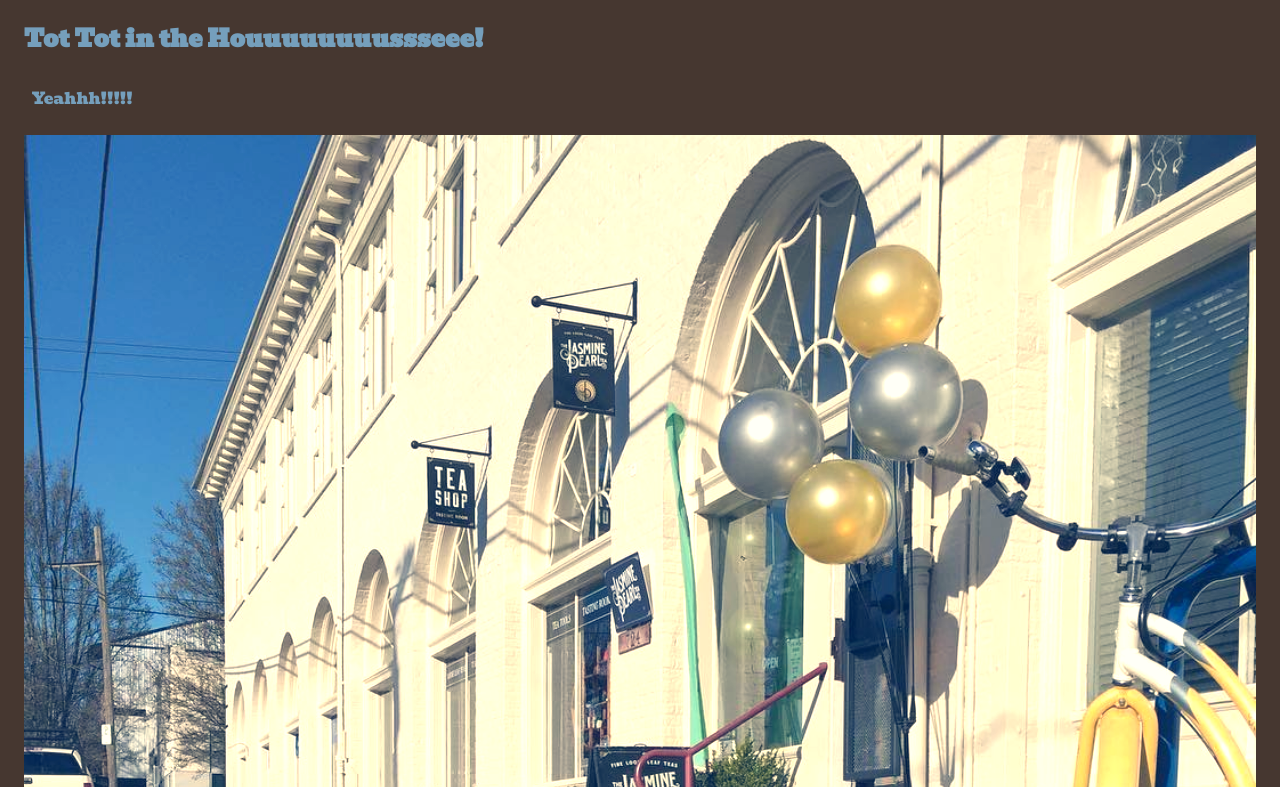
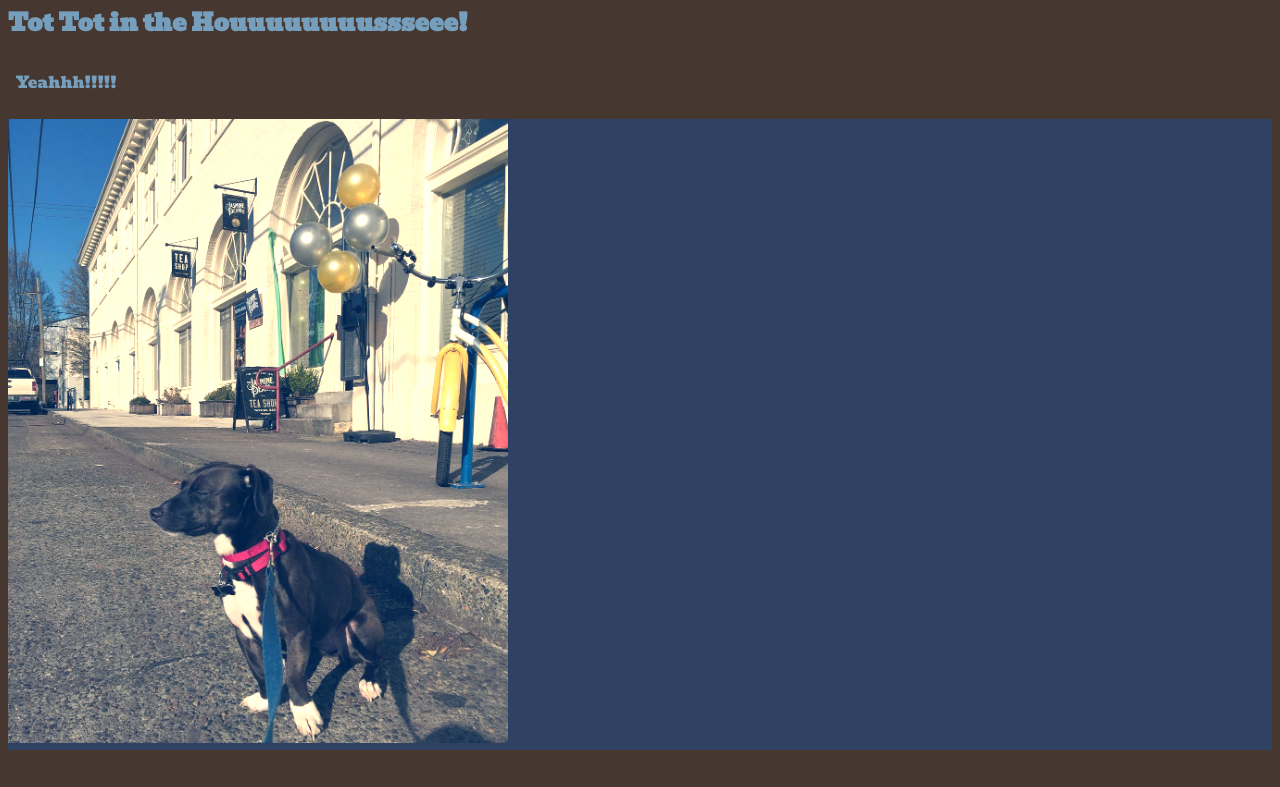
Before and after one commit to jwithington/tot, a plain HTML site: page index.html in a window 1280 px wide. Shown: the part 123-910 px from the top of the page. After the commit the page ends 881 px from the top, so only its background shows below. Drawn offline with nearby package versions, Linux system fonts and the light colour scheme.

Commit message:
fixed for validation

```diff
--- a/index.html
+++ b/index.html
@@ -10,17 +10,17 @@
         <script type="text/javascript" src="randomize.js"></script>
         <title>Tot Tot!</title>
     </head>
-    <header>
-      <h1>TOT'S WEBSITE OF AWESOME</h1>
-    </header>
     <body>
+      <header>
+        <h1>TOT'S WEBSITE OF AWESOME</h1>
+      </header>
       <main>
         <h2>Tot Tot in the Houuuuuuuussseee!</h2>
         <p>
             Yeahhh!!!!!
         </p>
           <div id='tot'>
-            <img src="tot1.jpg"/>
+            <img src="tot1.jpg" alt="Super Cute Rescue Dog"/>
           </div>
       </main>
     </body>
--- a/main.css
+++ b/main.css
@@ -3,7 +3,7 @@
 html {
   background-color: #463730;
   font-family: 'Bevan';
-  padding: 1em;
+  /*padding: 1em;*/
 }
 
 h1, p {
@@ -16,7 +16,5 @@ h2 {
 }
 
 img {
-  width=500px;
-  max-width: 100%;
-  height: auto;
+  max-width: 500px;
 }
```
